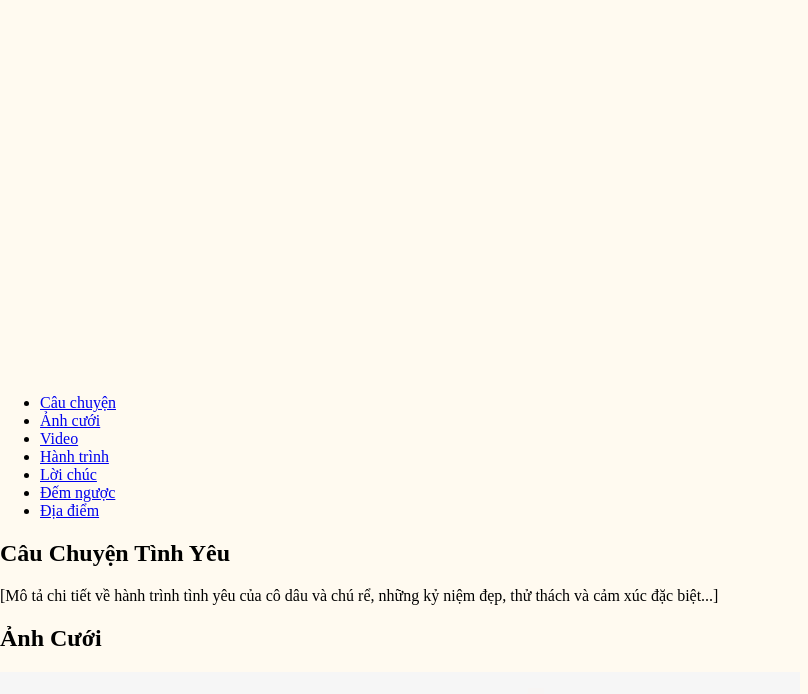
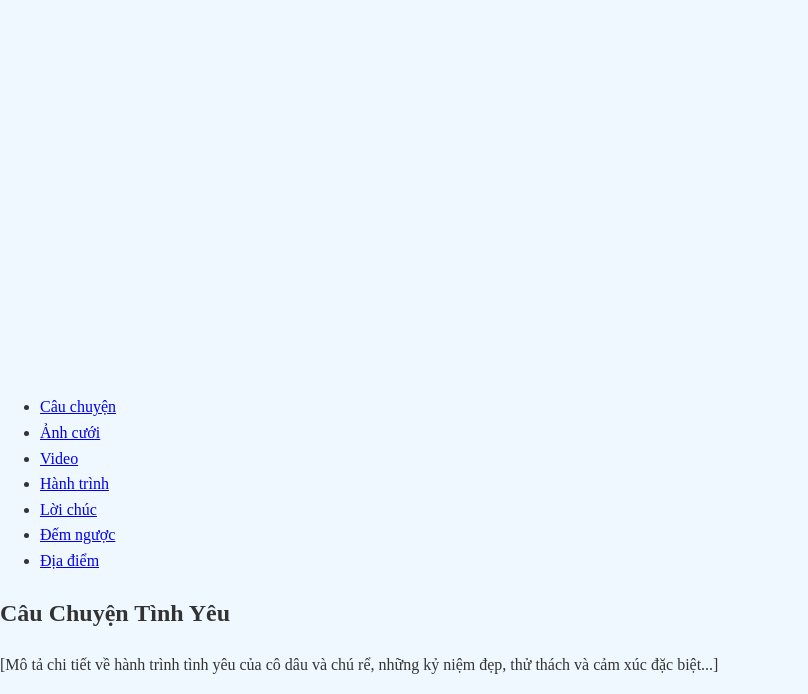
Before and after one commit to FapRito/wedding-1, a plain HTML site: page index.html in a window 1280 px wide. Shown: the part 123-817 px from the top of the page, without its empty margins (0-808 px from the left). Drawn offline with nearby package versions, Linux system fonts and the light colour scheme.

Commit message:
Update styles.css

```diff
--- a/styles.css
+++ b/styles.css
@@ -1,11 +1,11 @@
 /* Tổng thể */
 body {
-            font-family: 'Playfair Display', serif;
-            margin: 0;
-            background: #fffaf0;
-            color: var(--text-color);
-            scroll-behavior: smooth;
-        }
+  margin: 0;
+  font-family: 'Playfair Display', serif;
+  background-color: #f0f8ff; /* nền xanh nhạt */
+  color: #333;
+  line-height: 1.6;
+}
 
 /* Header Parallax */
 header.parallax {
```
